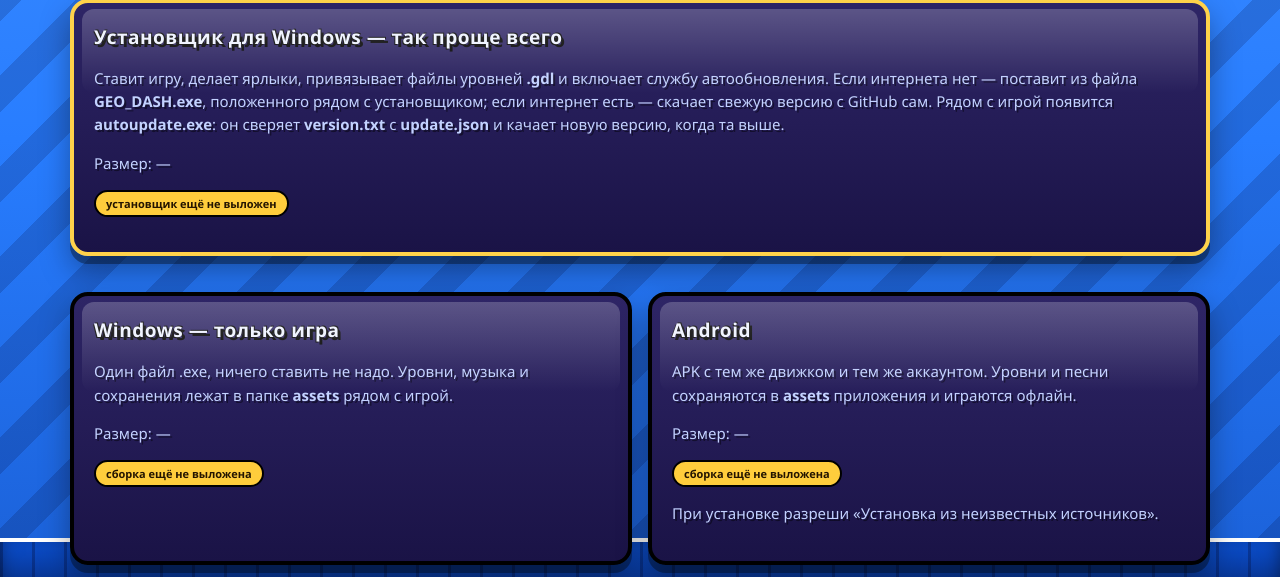
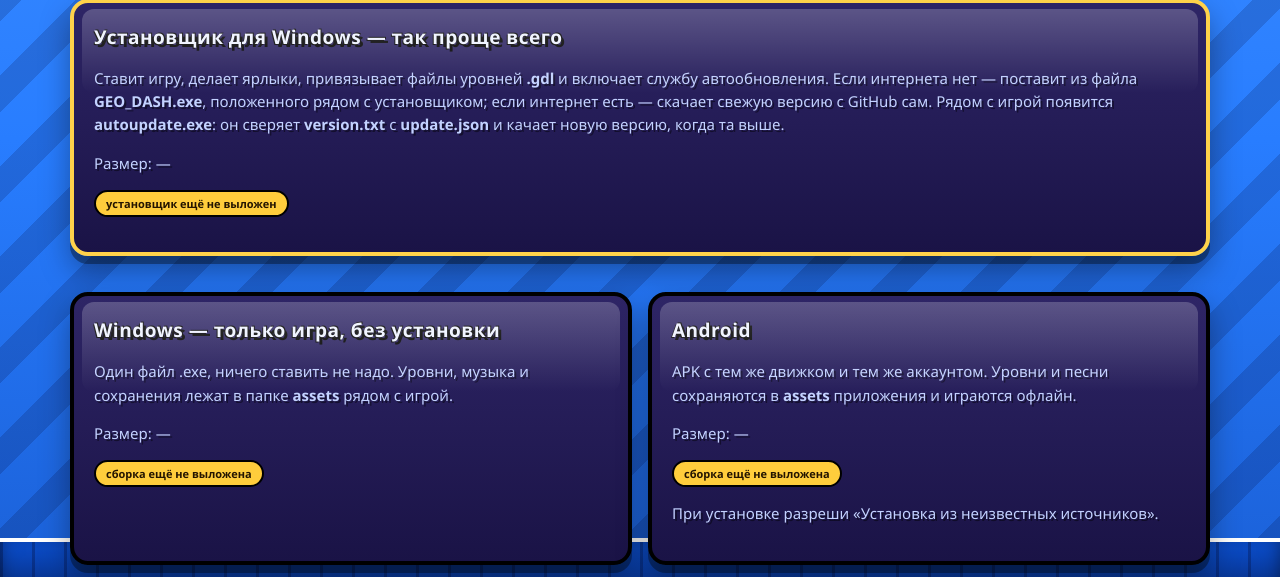
Before and after one commit to Winnigames2024-Original/mods, a PHP site: the page made by GEO DASH/site/download/index.php in a window 1280 px wide. Shown: the part 196-773 px from the top of the page. Run offline with PHP 8.4, Linux system fonts and the light colour scheme.

Commit message:
Сайт: на главной Windows ведёт на установщик, голый exe подписан понятнее
Co-Authored-By: Claude Opus 5 <noreply@anthropic.com>
Claude-Session: https://claude.ai/code/session_01JeKYsN4Pf7G8BgvyJ26nWH

```diff
--- a/GEO DASH/site/download/index.php
+++ b/GEO DASH/site/download/index.php
@@ -39,12 +39,12 @@ gd_head('Скачать', 'download');
 
   <div class="grid c2" style="margin-top:18px">
     <div class="card">
-      <h3>Windows — только игра</h3>
+      <h3>Windows — только игра, без установки</h3>
       <p class="muted">Один файл .exe, ничего ставить не надо. Уровни, музыка и сохранения лежат в папке <b>assets</b> рядом с игрой.</p>
       <p class="muted">Размер: <?= $mb($exe) ?></p>
       <p style="margin-top:14px">
         <?php if ($exe): ?>
-          <a class="btn green" href="/download/GEO_DASH.exe">СКАЧАТЬ .EXE</a>
+          <a class="btn green" href="/download/GEO_DASH.exe">СКАЧАТЬ .EXE БЕЗ УСТАНОВКИ</a>
         <?php else: ?>
           <span class="badge">сборка ещё не выложена</span>
         <?php endif; ?>
```
Also changed, not shown: GEO DASH/site/index.php (+6 -1 lines).
